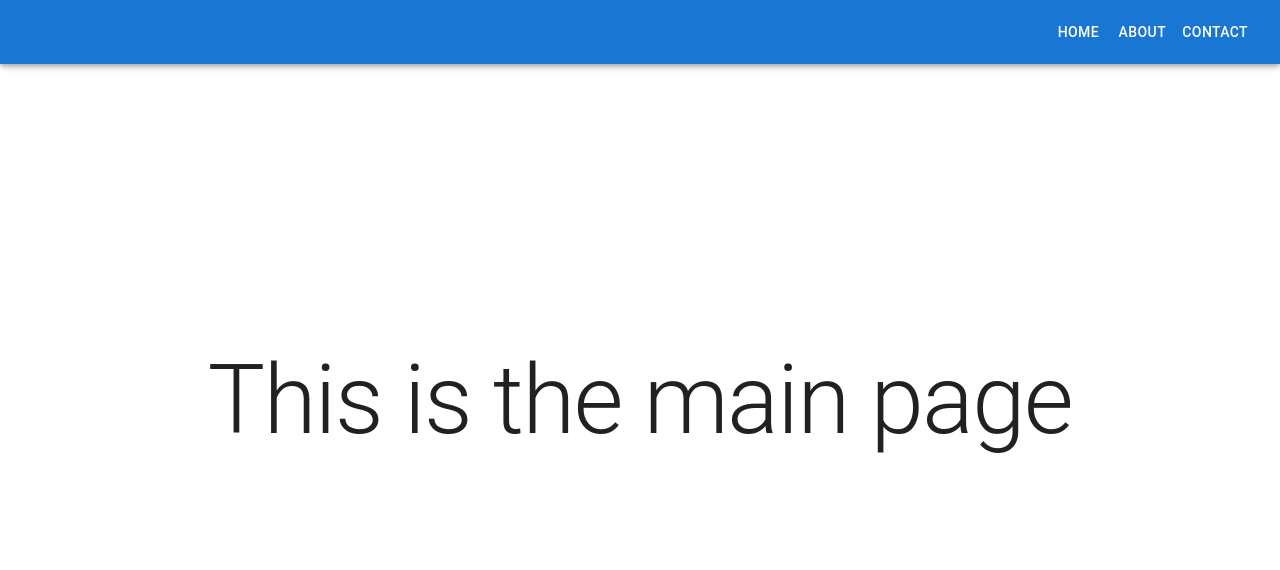
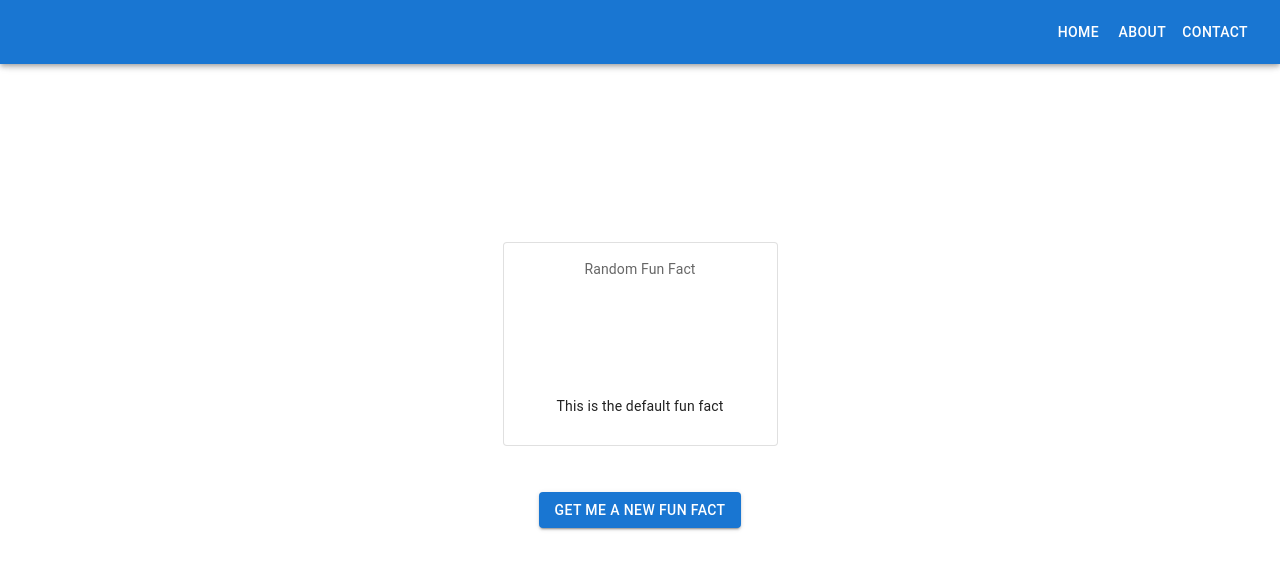
Before and after one commit to hojpaat/eldgos-fe, a React (Vite) app: page / in a window 1280 px wide. Shown: the top 570 px of the page. Built offline with nearby package versions, Linux system fonts and the light colour scheme.

Commit message:
Move FunFact to the Homepage

```diff
--- a/src/HomePage.tsx
+++ b/src/HomePage.tsx
@@ -1,9 +1,10 @@
 import { Typography } from "@mui/material";
+import FunFact from "./FunFact/FunFact";
 
 export default function HomePage() {
     return (
         <Typography variant="h1">
-            This is the main page
+            <FunFact />
         </Typography>
     )
 
--- a/src/Router.tsx
+++ b/src/Router.tsx
@@ -12,7 +12,6 @@ export default function Router() {
             <Routes>
                 <Route path='/' element={<HomePage />} />
                 <Route path='/test' element={<Test />} />
-                <Route path='/fun-fact' element={<FunFact />} />
             </Routes>
         </BrowserRouter>
     )
```
